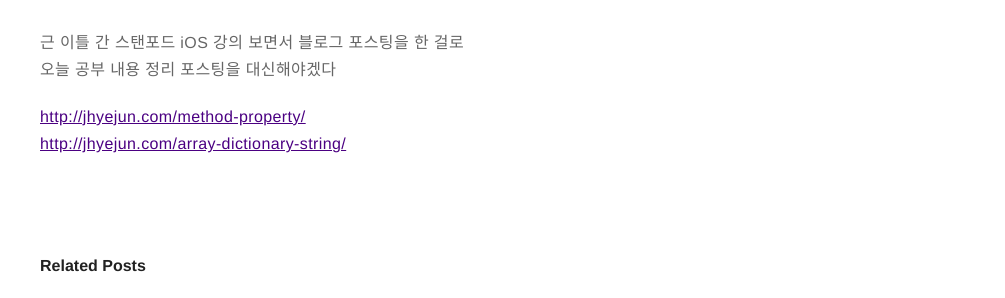
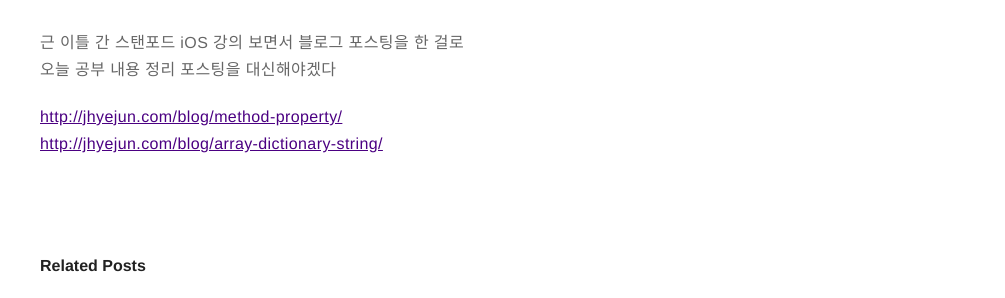
Before and after one commit to jhyejun/jhyejun.github.io, a Jekyll site: the page built from _posts/2018-03-29-mogakko-record-journal-2.md, in a window 1280 px wide. Shown: the part 1457-1755 px from the top of the page, without its empty margins (275-1280 px from the left). Built offline with Jekyll 4.4.1, drawn with Linux system fonts in a browser that asks for light colours; comment, search, counter and statistics services are not loaded.

Commit message:
Modified URL method
before
http://jhyejun.com/post-name

after
http://jhyejun.com/blog/post-name

```diff
--- a/_config.yml
+++ b/_config.yml
@@ -19,7 +19,7 @@ resume-url: resume/
 url: http://jhyejun.com
 # your url: http://USERNAME.github.io
 
-permalink: /:title/
+permalink: /:categories/:title
 
 # To enable google analytics, supply your token below
 # analytics-google: 'UA-MYANALYTICS'
--- a/_posts/2018-03-29-mogakko-record-journal-2.md
+++ b/_posts/2018-03-29-mogakko-record-journal-2.md
@@ -51,5 +51,5 @@ devny 형 블로그 하는 거 도와준 거 말고는 없다....<br>
 근 이틀 간 스탠포드 iOS 강의 보면서 블로그 포스팅을 한 걸로<br>
 오늘 공부 내용 정리 포스팅을 대신해야겠다<br>
 
-<http://jhyejun.com/method-property/><br>
-<http://jhyejun.com/array-dictionary-string/>
+<http://jhyejun.com/blog/method-property/><br>
+<http://jhyejun.com/blog/array-dictionary-string/>
```
Also changed, not shown: _posts/2018-03-19-mogakko-record-journal-1.md (+1 -1 lines).
